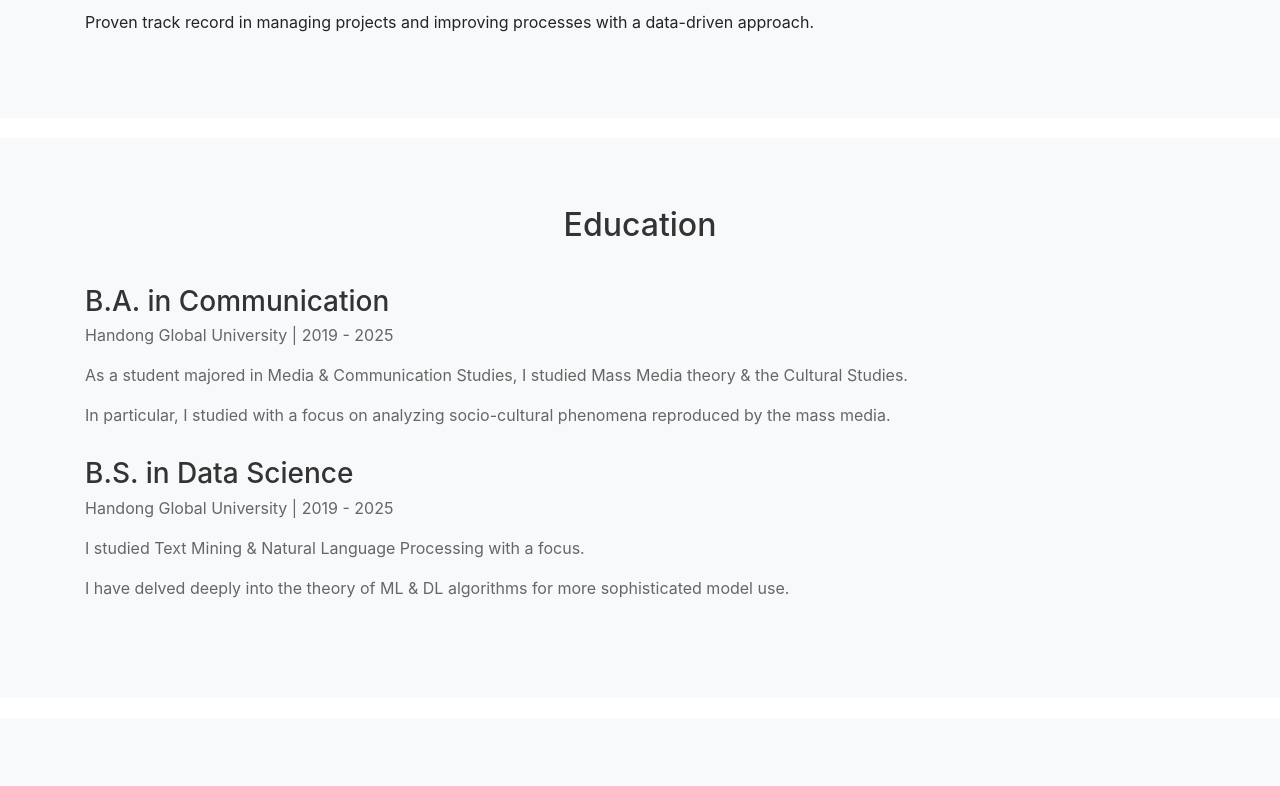
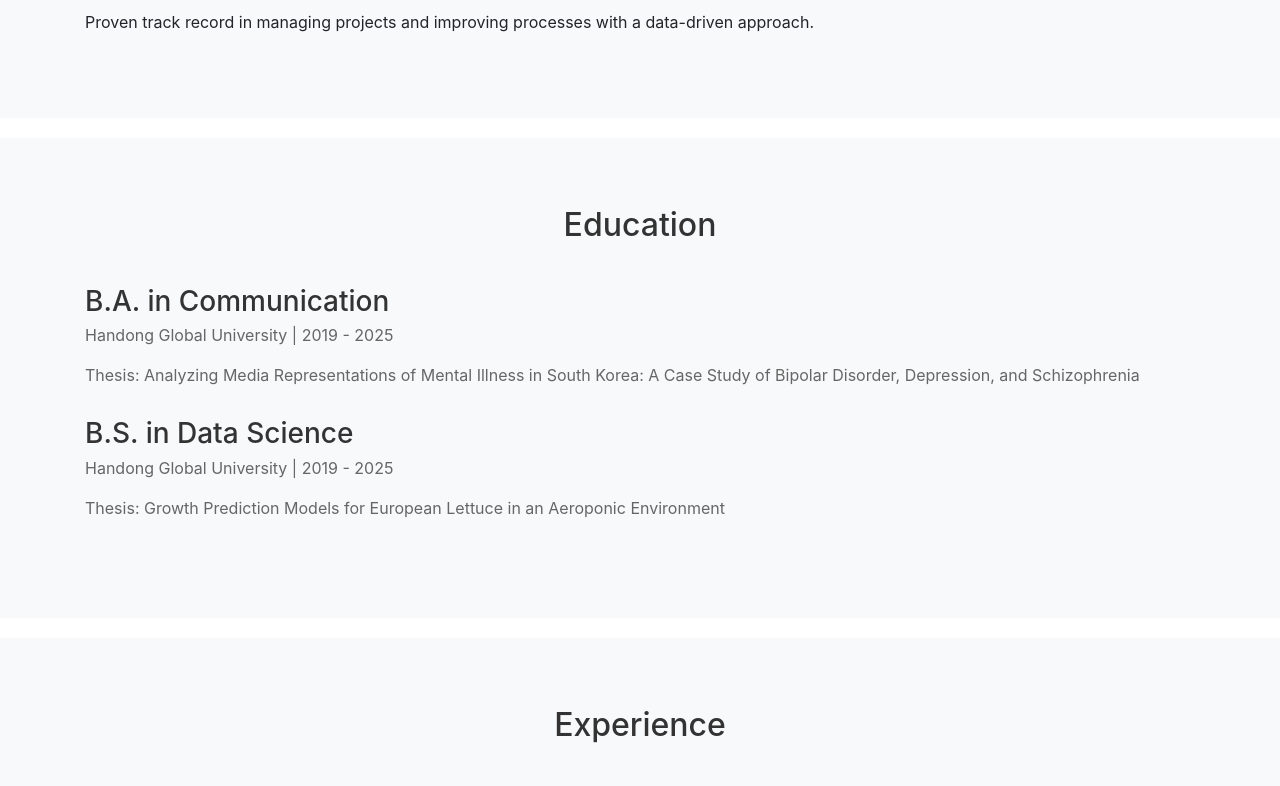
Before and after one commit to sorrychoe/jaeseong-choe, a React (Create React App) app in the folder frontend/: page / in a window 1280 px wide. Shown: the part 531-1317 px from the top of the page. Built offline with nearby package versions, Linux system fonts and the light colour scheme.

Commit message:
add Thesis

```diff
--- a/frontend/src/components/Education.jsx
+++ b/frontend/src/components/Education.jsx
@@ -15,14 +15,12 @@ function Education() {
             <div class="education-item">
                 <h3>B.A. in Communication</h3>
                 <p>Handong Global University | 2019 - 2025</p>
-                <p>As a student majored in Media & Communication Studies, I studied Mass Media theory & the Cultural Studies.</p>
-                <p>In particular, I studied with a focus on analyzing socio-cultural phenomena reproduced by the mass media.</p>
+                <p>Thesis: Analyzing Media Representations of Mental Illness in South Korea: A Case Study of Bipolar Disorder, Depression, and Schizophrenia</p>
             </div>
             <div class="education-item">
                 <h3>B.S. in Data Science</h3>
                 <p>Handong Global University | 2019 - 2025</p>
-                <p>I studied Text Mining & Natural Language Processing with a focus.</p>
-                <p>I have delved deeply into the theory of ML & DL algorithms for more sophisticated model use.</p>
+                <p>Thesis: Growth Prediction Models for European Lettuce in an Aeroponic Environment</p>
             </div>
         </div>
     </section>
```
